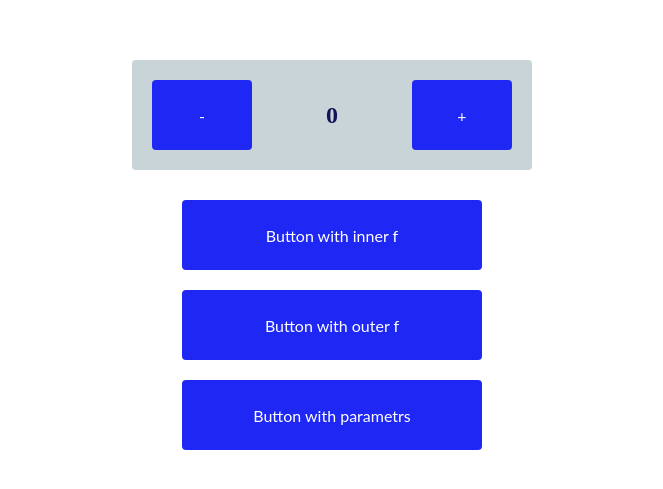
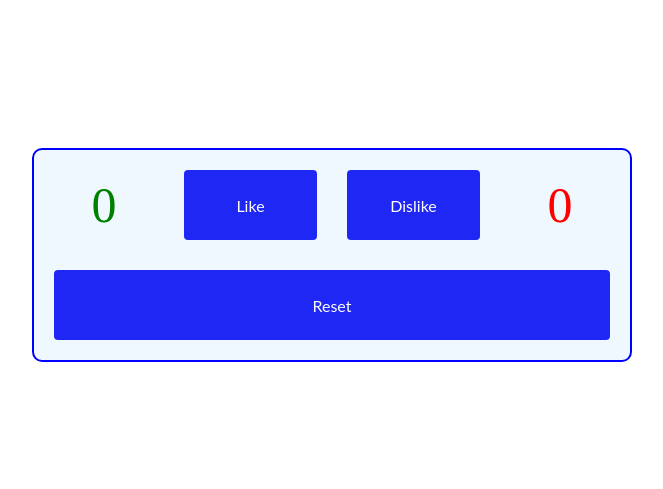
Before and after one commit to ViktorRomanenko05/my_first_react_app, a React (Create React App) app: page / in a window 1280 px wide. Shown: the part 145-634 px from the top of the page, without its empty margins (308-971 px from the left). Built offline with nearby package versions, Linux system fonts and the light colour scheme.

Commit message:
homework04 was done

```diff
--- a/src/App.jsx
+++ b/src/App.jsx
@@ -11,6 +11,7 @@ import Lesson04 from "./lessons/Lesson04/Lesson04";
 
 //consultation imports
 import Consultation02 from "./consultations/Consultation02/Consultation02";
+import Homework04 from "./homeworks/Homework04/Homework04";
 
 
 function App() {
@@ -21,7 +22,8 @@ function App() {
             {/* <Lesson03/> */}
             {/* <Consultation02 /> */}
             {/* <Homework03/> */}
-            <Lesson04 />
+            {/*<Lesson04 />*/}
+            <Homework04 />
         </div>
     );
 }
--- /dev/null
+++ b/src/components/Feedback/Feedback.jsx
@@ -0,0 +1,36 @@
+import "./styles.css"
+import Button from "../Button/Button";
+import {useState} from "react";
+
+function Feedback() {
+
+    const [likesCount, setLikesCount] = useState(0);
+    const [dislikesCount, setDislikesCount] = useState(0);
+
+    const onLikeClick = () => {
+        setLikesCount((previous) => previous + 1);
+    }
+
+    const onDislikeClick = () => {
+        setDislikesCount((previous) => previous + 1);
+    }
+
+    const onResetClick = () => {
+        setLikesCount(0);
+        setDislikesCount(0);
+    }
+
+    return (
+        <div className="feedback-counter-wrapper">
+            <div className="feedback-wrapper">
+                <div className="result-display" id="likes">{likesCount}</div>
+                <Button name="Like" onClick={onLikeClick} className="count-button" />
+                <Button name="Dislike" onClick={onDislikeClick} />
+                <div className="result-display" id="dislikes">{dislikesCount}</div>
+            </div>
+            <Button name="Reset" onClick={onResetClick} />
+        </div>
+    )
+}
+
+export default Feedback;
--- /dev/null
+++ b/src/components/Feedback/styles.css
@@ -0,0 +1,37 @@
+.feedback-counter-wrapper {
+    display: flex;
+    flex-direction: column;
+    align-items: center;
+    justify-content: center;
+    padding: 20px;
+    width: 600px;
+    background-color: aliceblue;
+    gap: 30px;
+    border: 2px solid blue;
+    border-radius: 10px;
+}
+
+.feedback-wrapper {
+    display: flex;
+    align-items: center;
+    justify-content: space-between;
+    gap: 30px;
+    width: 100%;
+}
+
+.result-display {
+    display: flex;
+    align-items: center;
+    justify-content: center;
+    padding: 5px;
+    min-width: 100px;
+    font-size: 50px;
+}
+
+#likes {
+    color: green;
+}
+
+#dislikes {
+    color: red;
+}
--- /dev/null
+++ b/src/homeworks/Homework04/Homework04.jsx
@@ -0,0 +1,12 @@
+import "./styles.css"
+import Feedback from "../../components/Feedback/Feedback";
+
+function Homework04() {
+    return (
+        <div className="homework04">
+            <Feedback/>
+        </div>
+    )
+}
+
+export default Homework04;
--- /dev/null
+++ b/src/homeworks/Homework04/styles.css
@@ -0,0 +1,7 @@
+.homework04 {
+    display: flex;
+    flex-direction: column;
+    align-items: center;
+    justify-content: center;
+    flex: 1;
+}
```
